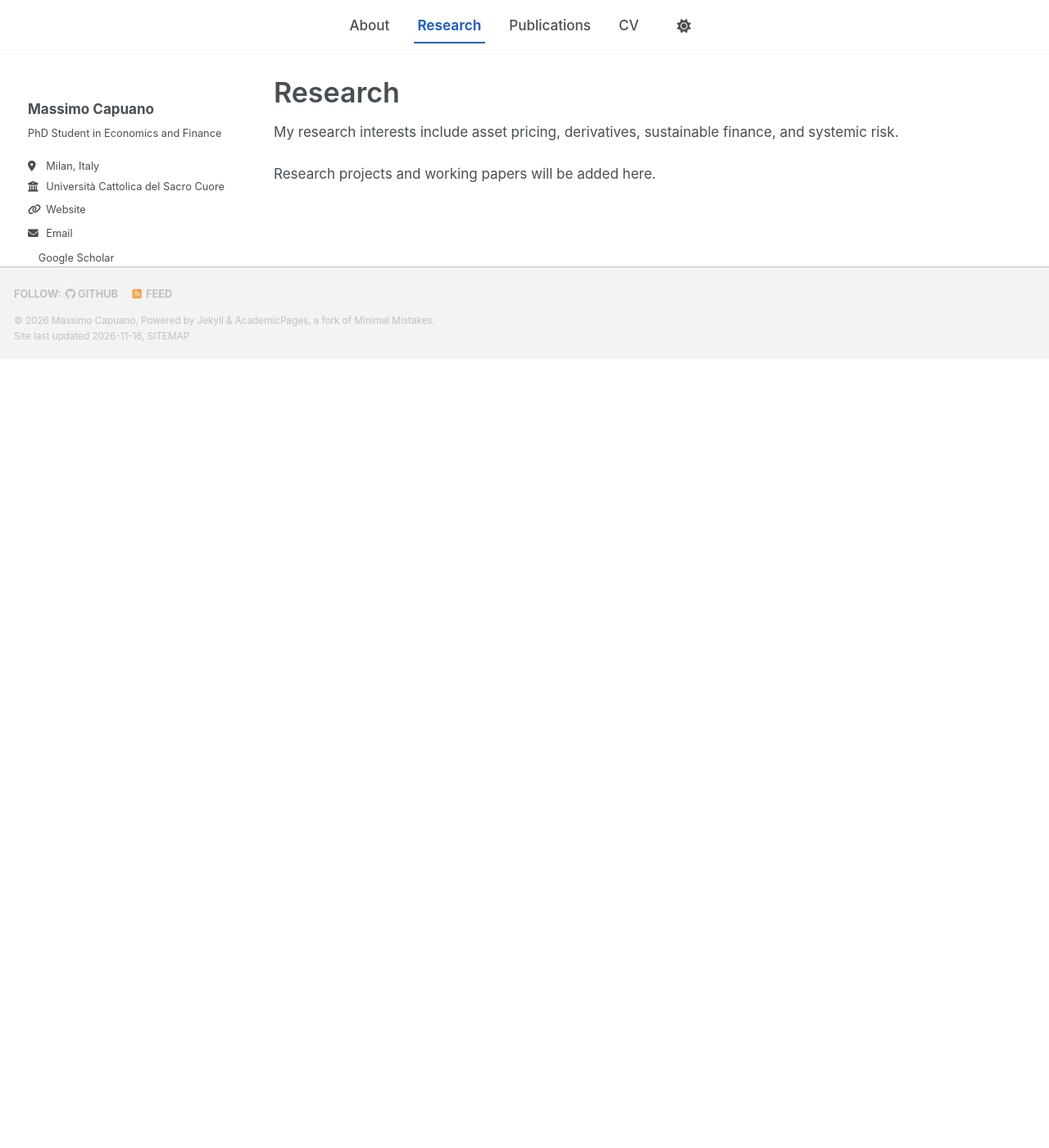
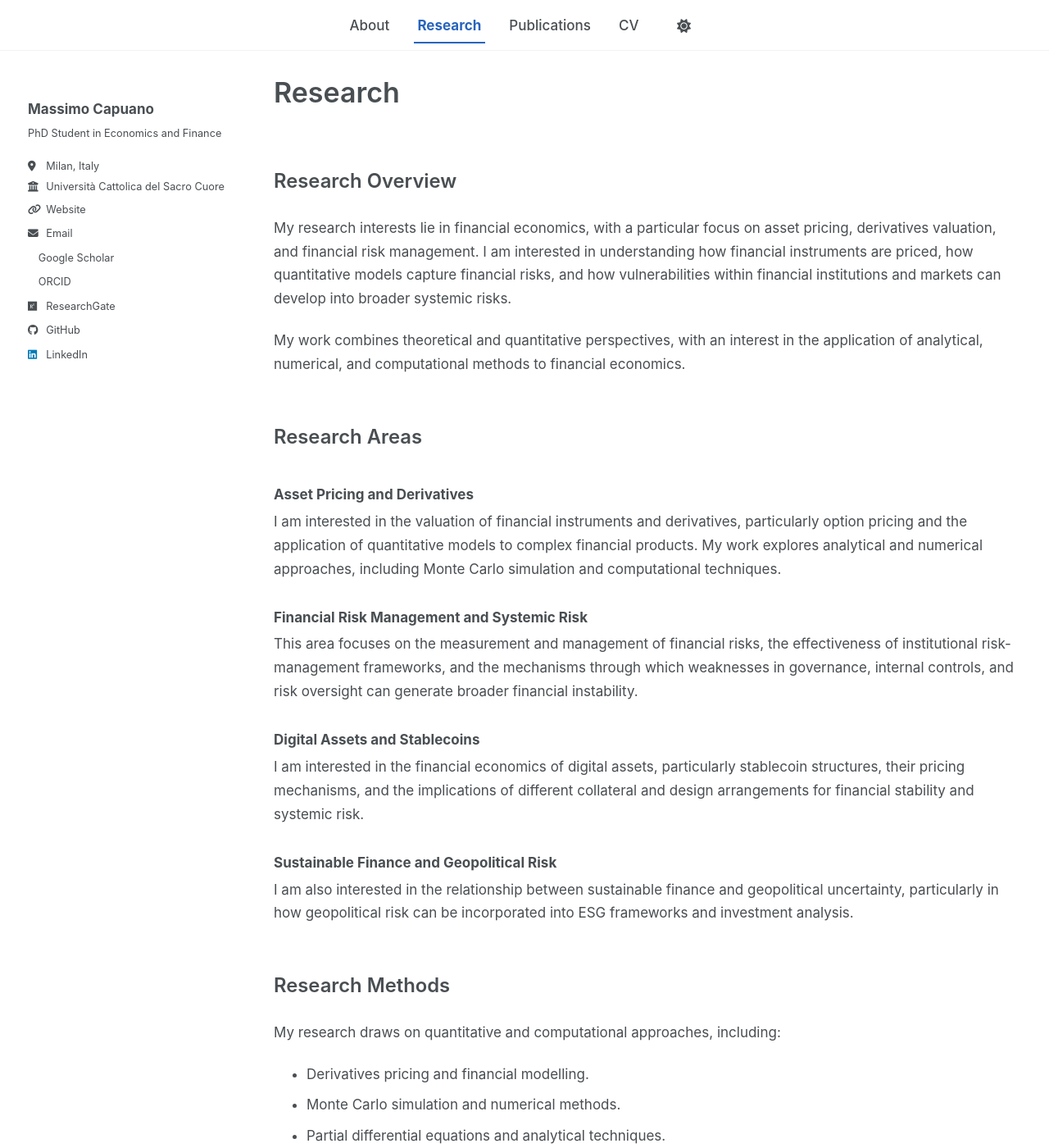
Before and after one commit to capuanomassimo/capuanomassimo.github.io, a Jekyll site: the page built from _pages/research.md, in a window 1280 px wide and 1400 px high. Shown: the whole window at 82% size. Built offline with Jekyll 4.4.1, drawn with Linux system fonts in a browser that asks for light colours; a script bundle is joined from its source files by our own code; a style sheet for code colours, icons or effects is not loaded; some of the changed text lies outside the part shown.

Commit message:
Add approved Research page content

```diff
--- a/_pages/research.md
+++ b/_pages/research.md
@@ -4,6 +4,49 @@ permalink: /research/
 author_profile: true
 ---
 
-My research interests include asset pricing, derivatives, sustainable finance, and systemic risk.
+## Research Overview
 
-Research projects and working papers will be added here.
+My research interests lie in financial economics, with a particular focus on asset pricing, derivatives valuation, and financial risk management. I am interested in understanding how financial instruments are priced, how quantitative models capture financial risks, and how vulnerabilities within financial institutions and markets can develop into broader systemic risks.
+
+My work combines theoretical and quantitative perspectives, with an interest in the application of analytical, numerical, and computational methods to financial economics.
+
+## Research Areas
+
+### Asset Pricing and Derivatives
+
+I am interested in the valuation of financial instruments and derivatives, particularly option pricing and the application of quantitative models to complex financial products. My work explores analytical and numerical approaches, including Monte Carlo simulation and computational techniques.
+
+### Financial Risk Management and Systemic Risk
+
+This area focuses on the measurement and management of financial risks, the effectiveness of institutional risk-management frameworks, and the mechanisms through which weaknesses in governance, internal controls, and risk oversight can generate broader financial instability.
+
+### Digital Assets and Stablecoins
+
+I am interested in the financial economics of digital assets, particularly stablecoin structures, their pricing mechanisms, and the implications of different collateral and design arrangements for financial stability and systemic risk.
+
+### Sustainable Finance and Geopolitical Risk
+
+I am also interested in the relationship between sustainable finance and geopolitical uncertainty, particularly in how geopolitical risk can be incorporated into ESG frameworks and investment analysis.
+
+## Research Methods
+
+My research draws on quantitative and computational approaches, including:
+
+- Derivatives pricing and financial modelling.
+- Monte Carlo simulation and numerical methods.
+- Partial differential equations and analytical techniques.
+- Machine learning applications in financial economics.
+
+The methodological approach depends on the specific research question and the financial problem being investigated.
+
+## Ongoing and Developing Research
+
+This section will feature ongoing research projects, working papers, and developing ideas. As projects progress, I intend to provide short descriptions of their research questions, methodologies, and contributions, together with links to related working papers and publications where available.
+
+For completed research outputs and publicly available papers, please visit the **[Publications](/publications/)** page.
+
+## Academic Collaboration
+
+I welcome academic discussions and research collaborations in financial economics, asset pricing, derivatives, and financial risk management. I am particularly interested in exchanging ideas on quantitative approaches to financial modelling and emerging challenges in financial markets.
+
+For academic enquiries and potential collaborations, please feel free to get in touch.
```
